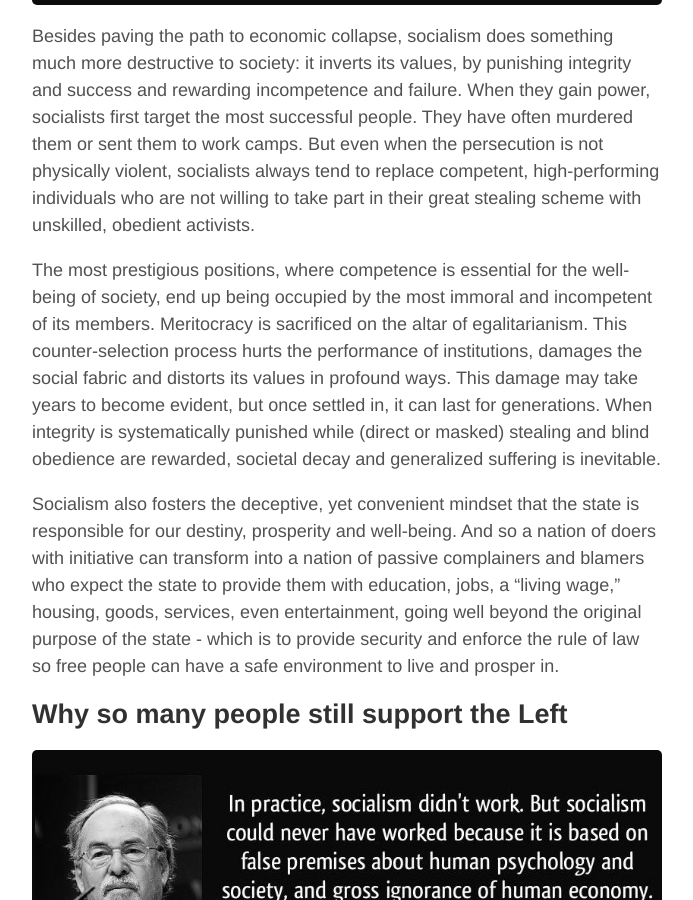
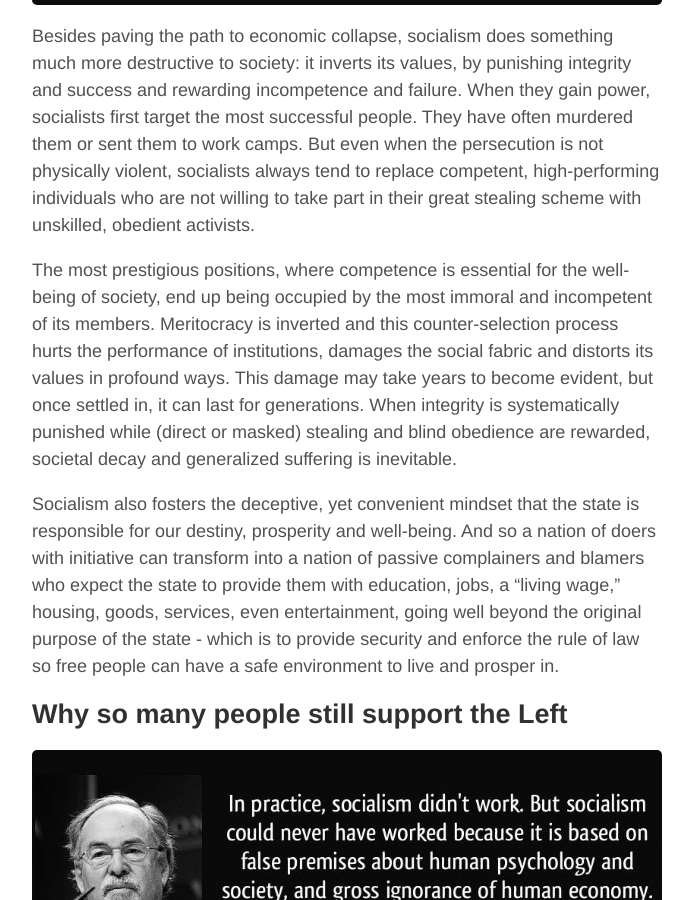
Before and after one commit to aoghina/aoghina.github.io, a Jekyll site: the page built from _posts/2018-10-23-socialism-ruined-my-country.md, in a window 1280 px wide and 900 px high, scrolled down 12854 px. Shown: the whole window, without its empty margins (293-986 px from the left). Built offline with Jekyll 4.4.1, drawn with Linux system fonts in a browser that asks for light colours; comment, search, counter and statistics services are not loaded.

Commit message:
Merit inv

```diff
--- a/_posts/2018-10-23-socialism-ruined-my-country.md
+++ b/_posts/2018-10-23-socialism-ruined-my-country.md
@@ -153,7 +153,7 @@
 
 Besides paving the path to economic collapse, socialism does something much more destructive to society: it inverts its values, by punishing integrity and success and rewarding incompetence and failure. When they gain power, socialists first target the most successful people. They have often murdered them or sent them to work camps. But even when the persecution is not physically violent, socialists always tend to replace competent, high-performing individuals who are not willing to take part in their great stealing scheme with unskilled, obedient activists.
 
-The most prestigious positions, where competence is essential for the well-being of society, end up being occupied by the most immoral and incompetent of its members. Meritocracy is sacrificed on the altar of egalitarianism. This counter-selection process hurts the performance of institutions, damages the social fabric and distorts its values in profound ways. This damage may take years to become evident, but once settled in, it can last for generations. When integrity is systematically punished while (direct or masked) stealing and blind obedience are rewarded, societal decay and generalized suffering is inevitable.
+The most prestigious positions, where competence is essential for the well-being of society, end up being occupied by the most immoral and incompetent of its members. Meritocracy is inverted and this counter-selection process hurts the performance of institutions, damages the social fabric and distorts its values in profound ways. This damage may take years to become evident, but once settled in, it can last for generations. When integrity is systematically punished while (direct or masked) stealing and blind obedience are rewarded, societal decay and generalized suffering is inevitable.
 
 Socialism also fosters the deceptive, yet convenient mindset that the state is responsible for our destiny, prosperity and well-being. And so a nation of doers with initiative can transform into a nation of passive complainers and blamers who expect the state to provide them with education, jobs, a "living wage," housing, goods, services, even entertainment, going well beyond the original purpose of the state - which is to provide security and enforce the rule of law so free people can have a safe environment to live and prosper in.
 
```
